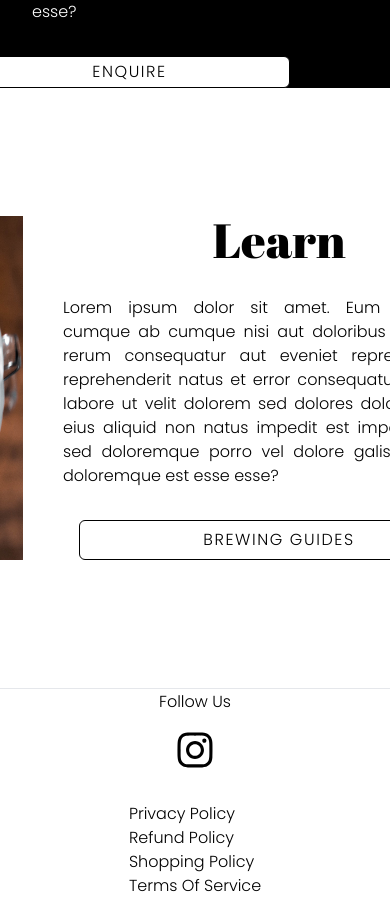
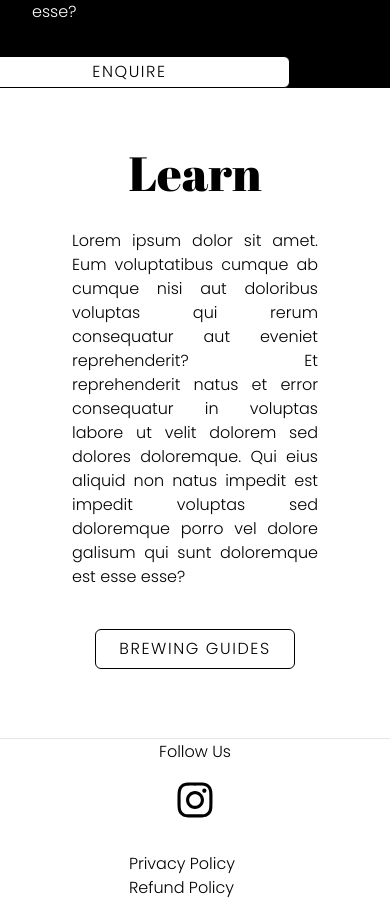
Before and after one commit to brendino500/v69-storefront-2022, a Next.js app: page / in a window 390 px wide. Shown: the part 1856-2759 px from the top of the page. Built offline with nearby package versions, Linux system fonts and the light colour scheme.

Commit message:
fix: Update mobile styling for learn section

```diff
--- a/src/views/HomePage/Learn/index.js
+++ b/src/views/HomePage/Learn/index.js
@@ -12,20 +12,21 @@ function LearnSection() {
 
   return (
     <SectionWrapper
-      id="learn"
-      className="h-[600px] w-full flex items-center justify-center"
+      id="about"
+      className="min-h-[650px] flex items-center justify-center"
     >
       <div className="m-8 flex">
-        <Image src={v60Img} alt="V60" height={400} width={400} />
-        <div className="flex items-center justify-content flex-col w-[600px] mx-10">
-          <Title element="h2" className="">
-            {title}
-          </Title>
-          <p className="font-body my-8 text-justify">{content}</p>
-          <div className="flex items-start justify-start flex-row">
+        <div className="hidden h-[400px] w-[400px] lg:block">
+          <Image src={v60Img} alt="Coffee splash" height={400} width={400} />
+        </div>
+
+        <div className="flex items-center justify-center flex-col w-full lg:w-[600px] mx-10">
+          <Title element="h2">{title}</Title>
+          <p className="font-body my-8 text-justify text-base">{content}</p>
+          <div className="flex items-center justify-start flex-col md:flex-row">
             <Button
               secondary="true"
-              className="w-[400px] mx-4 hover:duration-1000"
+              className="w-[200px] my-2 md:my-0 mx-4 hover:duration-1000"
             >
               {cta}
             </Button>
```
